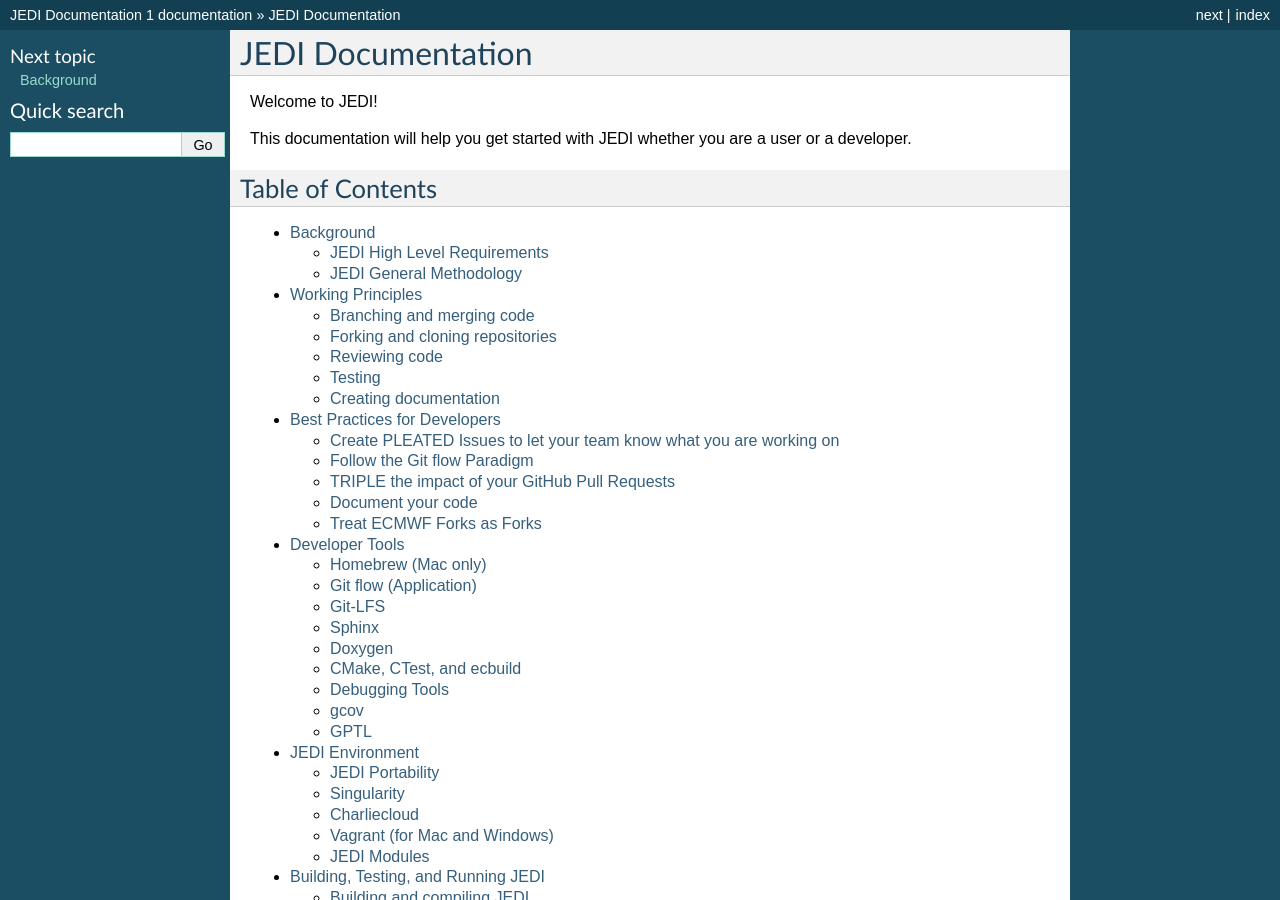
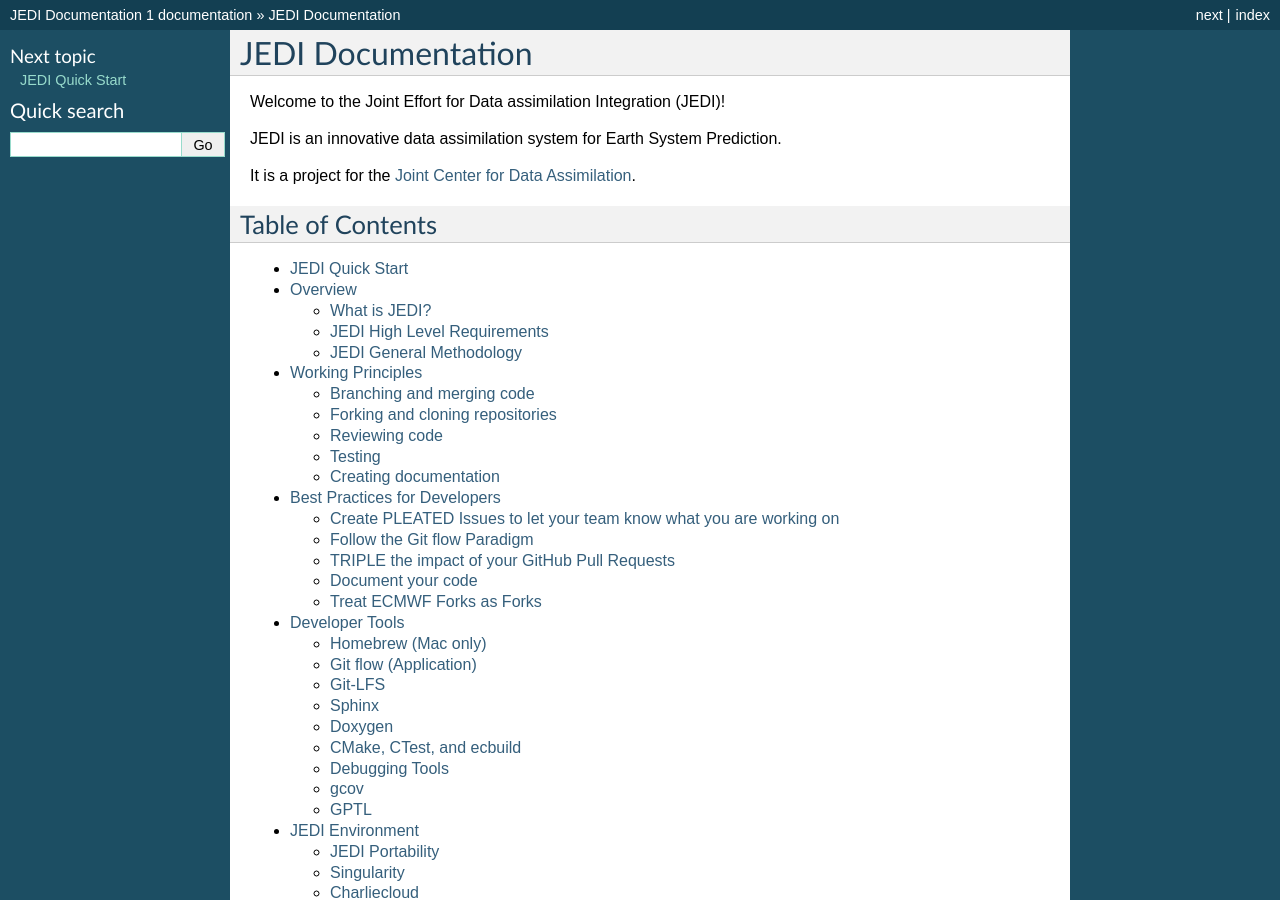
Before and after one commit to JCSDA/jedi-docs, a Sphinx documentation site: the page built from docs/index.rst, in a window 1280 px wide and 900 px high. Built offline with Sphinx 7.4.7, drawn with Linux system fonts in a browser that asks for light colours.

Commit message:
starting point

```diff
--- a/docs/index.rst
+++ b/docs/index.rst
@@ -6,9 +6,15 @@
 JEDI Documentation
 ==================
 
-Welcome to JEDI!
+Welcome to the Joint Effort for Data assimilation Integration (JEDI)!
 
-This documentation will help you get started with JEDI whether you are a user or a developer.
+JEDI is an innovative data assimilation system for Earth System Prediction.
+
+It is a project for the `Joint Center for Data Assimilation <https://jcsda.org>`_.
+
+
+
+.. This documentation will help you get started with JEDI whether you are a user or a developer.
 
 Table of Contents
 -----------------
@@ -16,7 +22,8 @@
 .. toctree::
    :maxdepth: 2
 
-   background/index.rst
+   quick-start.rst
+   overview/index.rst
    working-practices/index.rst
    developer/practices/index.rst
    developer/developer_tools/index.rst
--- a/docs/background/index.rst
+++ b/docs/overview/index.rst
@@ -1,9 +1,10 @@
-##########
-Background
-##########
+########
+Overview
+########
 
 .. toctree::
    :maxdepth: 2
 
+   what.rst
    requirements.rst
    methodology.rst
--- /dev/null
+++ b/docs/overview/what.rst
@@ -0,0 +1,10 @@
+What is JEDI?
+=============
+
+info here
+
+Who uses JEDI?
+--------------
+
+What makes JEDI Innovative?
+---------------------------
--- /dev/null
+++ b/docs/quick-start.rst
@@ -0,0 +1,11 @@
+JEDI Quick Start
+================
+
+So, you :doc:`already know what JEDI is <overview/what>` and you are eager to start using it.
+
+The first thing you will need is to gain access to the external libraries that are needed to build JEDI: The **JEDI Dependencies**.  These include C++, C, and Fortran compilers, an MPI Library, build tools like `CMake <https://cmake.org>`_ and `ecbuild <https://github.com/jcsda/ecbuild>`_, linear algebra libraries like LAPACK (or Intel MKL), and `EIGEN3 <https://eigen.tuxfamily.org/dox/>`_, IO utilities like `HDF5 <https://www.hdfgroup.org/solutions/hdf5/>`_ and `NETCDF <https://www.unidata.ucar.edu/software/netcdf/>`_, compression tools like `SZIP <http://www.compressconsult.com/szip/>`_ and `ZLIB <zlib.net>`_, and a few other general-purpose utilities like the `Boost C++ headers <https://boost.org>`_ and the `udunits collection of physical constants and units <https://www.unidata.ucar.edu/software/udunits/>`_.  You'll also need the git version control system to obtain the JEDI code from `GitHub <https://github.com>`_.  For a complete, up-to-date list of JEDI dependencies consult the `jedi-stack build system <https://github.com/jcsda/jedi-stack>`_.
+
+There are several ways to gain access to these JEDI dependencies.
+
+JCSDA Partner
+https://www.jcsda.org/partners
```
Also changed, not shown: docs/overview/methodology.rst (renamed from docs/background/methodology.rst), docs/overview/requirements.rst (renamed from docs/background/requirements.rst).
